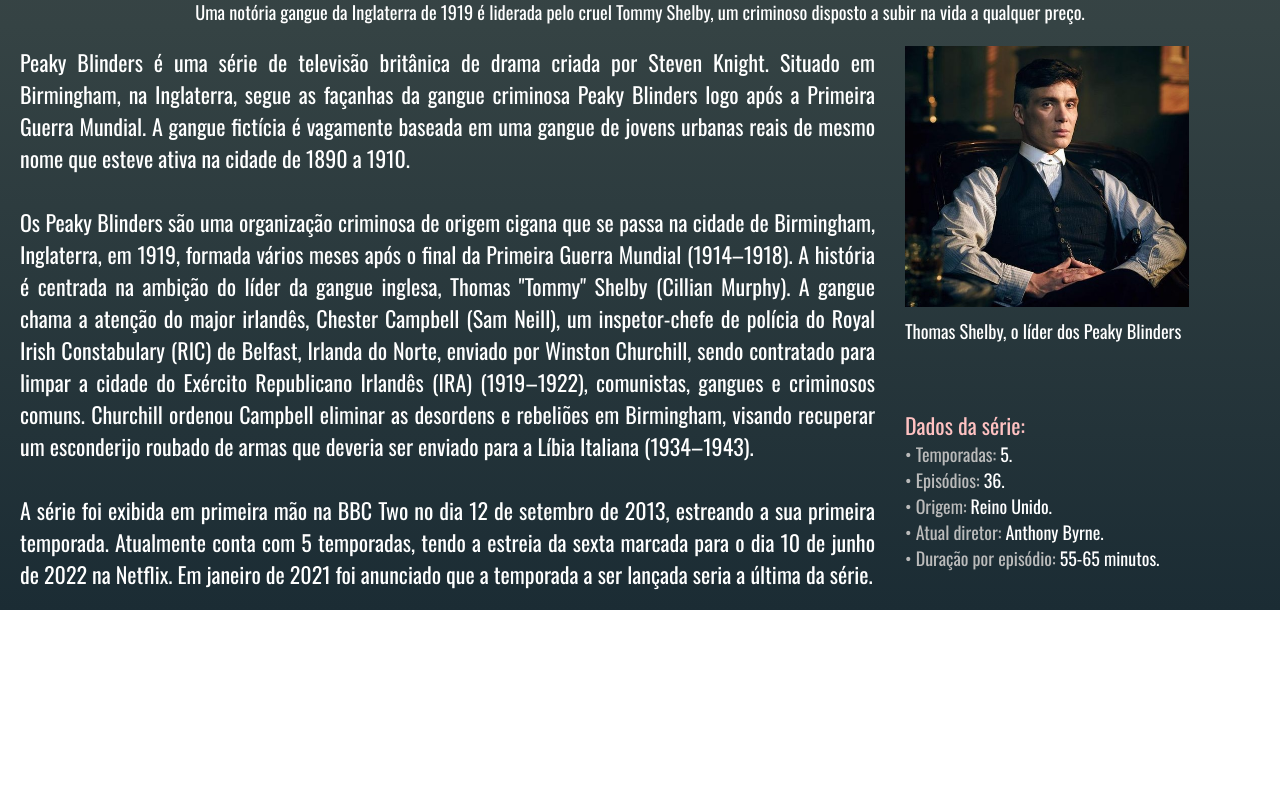
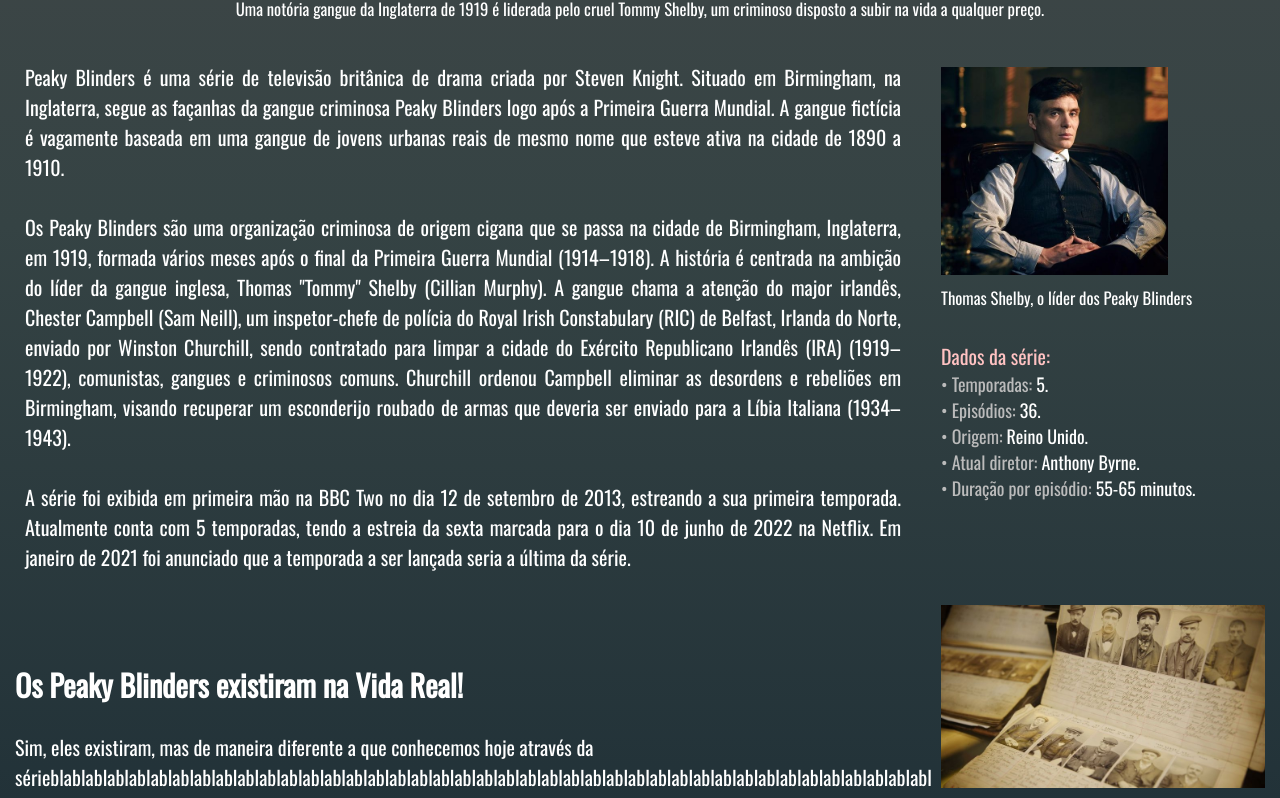
Before and after one commit to SamukaCode/DAW1, a plain HTML site: page Peaky_Blinders/index.html in a window 1280 px wide. Shown: the part 556-1354 px from the top of the page. Before the commit the page ends 1166 px from the top, so only its background shows below. Drawn offline with nearby package versions, Linux system fonts and the light colour scheme; a web font is replaced by a local one.

Commit message:
Novas alterações em CSS e index

```diff
--- a/Peaky_Blinders/css/estilo.css
+++ b/Peaky_Blinders/css/estilo.css
@@ -10,7 +10,7 @@
         body {
             font-family: 'Oswald', sans-serif;
             color:  #FFFFFF;
-            font-size: 22px;
+            font-size: 20px;
             background: linear-gradient(0deg, #1B2C34 0%, #354344 50%, #4a4a4a 100%);
             margin: 0;
             padding: 0;
@@ -24,3 +24,25 @@
         .justalign {
             text-align: center;
         }
+
+        /* ! Flex Box - ROW! */
+
+        .container { /* * Flex Box */
+            display: flex;
+            flex-direction: row;
+            flex-wrap: no-wrap;
+            justify-content: space-around;
+        }
+
+        .item { /* * Flex Box */
+            padding: 10px;
+            margin: 5px;
+          }
+
+         .index1 { /* * Flex Box */
+            width: 70%;
+         }
+
+         .index2 { /* * Flex Box */
+            width: 30%;
+         }
--- a/Peaky_Blinders/index.html
+++ b/Peaky_Blinders/index.html
@@ -14,6 +14,7 @@
     <nav>
         <div class="menu">
             <ul class="menu">
+                <li>ㅤ</li>
                 <li><a href="index.html" class="active">Página Inicial</a></li>
                 <li><a href="#">Irmãos Shelby</a>
                     <ul>
@@ -29,31 +30,34 @@
     <div align="center" style="font-family: 'My Soul', cursive; font-size: 35px; text-align: center;">
         Pela Ordem dos Peaky Blinders
     </div>
+
     <div class="justalign">
         <small>
             Uma notória gangue da Inglaterra de 1919 é liderada pelo cruel Tommy Shelby, um criminoso disposto a subir na vida a qualquer preço.
         </small>
     </div>
-    <table class="texto" cellpadding="10px" cellspacing="10px">
-        <tr>
-            <td width="70%" rowspan="2" align="justify">
-                    Peaky Blinders é uma série de televisão britânica de drama criada por Steven Knight. Situado em Birmingham, na Inglaterra, segue as façanhas da gangue criminosa Peaky Blinders logo após a Primeira Guerra Mundial. A gangue fictícia é vagamente baseada em uma gangue de jovens urbanas reais de mesmo nome que esteve ativa na cidade de 1890 a 1910.
+    <div class="container">
+        <div class="item index1">
+            <p>
+                Peaky Blinders é uma série de televisão britânica de drama criada por Steven Knight. Situado em Birmingham, na Inglaterra, segue as façanhas da gangue criminosa Peaky Blinders logo após a Primeira Guerra Mundial. A gangue fictícia é vagamente baseada em uma gangue de jovens urbanas reais de mesmo nome que esteve ativa na cidade de 1890 a 1910.
                 <br><br>
-                    Os Peaky Blinders são uma organização criminosa de origem cigana que se passa na cidade de Birmingham, Inglaterra, em 1919, formada vários meses após o final da Primeira Guerra Mundial (1914–1918). A história é centrada na ambição do líder da gangue inglesa, Thomas "Tommy" Shelby (Cillian Murphy). A gangue chama a atenção do major irlandês, Chester Campbell (Sam Neill), um inspetor-chefe de polícia do Royal Irish Constabulary (RIC) de Belfast, Irlanda do Norte, enviado por Winston Churchill, sendo contratado para limpar a cidade do Exército Republicano Irlandês (IRA) (1919–1922), comunistas, gangues e criminosos comuns. Churchill ordenou Campbell eliminar as desordens e rebeliões em Birmingham, visando recuperar um esconderijo roubado de armas que deveria ser enviado para a Líbia Italiana (1934–1943).
+                Os Peaky Blinders são uma organização criminosa de origem cigana que se passa na cidade de Birmingham, Inglaterra, em 1919, formada vários meses após o final da Primeira Guerra Mundial (1914–1918). A história é centrada na ambição do líder da gangue inglesa, Thomas "Tommy" Shelby (Cillian Murphy). A gangue chama a atenção do major irlandês, Chester Campbell (Sam Neill), um inspetor-chefe de polícia do Royal Irish Constabulary (RIC) de Belfast, Irlanda do Norte, enviado por Winston Churchill, sendo contratado para limpar a cidade do Exército Republicano Irlandês (IRA) (1919–1922), comunistas, gangues e criminosos comuns. Churchill ordenou Campbell eliminar as desordens e rebeliões em Birmingham, visando recuperar um esconderijo roubado de armas que deveria ser enviado para a Líbia Italiana (1934–1943).
                 <br><br>
-                    A série foi exibida em primeira mão na BBC Two no dia 12 de setembro de 2013, estreando a sua primeira temporada. Atualmente conta com 5 temporadas, tendo a estreia da sexta marcada para o dia 10 de junho de 2022 na Netflix. Em janeiro de 2021 foi anunciado que a temporada a ser lançada seria a última da série.
-            </td>
-            <td width="30%" style="vertical-align: top">
-                <img src="images/mainThommy.jpg" alt="Thommas" width="80%" height="80%">
+                A série foi exibida em primeira mão na BBC Two no dia 12 de setembro de 2013, estreando a sua primeira temporada. Atualmente conta com 5 temporadas, tendo a estreia da sexta marcada para o dia 10 de junho de 2022 na Netflix. Em janeiro de 2021 foi anunciado que a temporada a ser lançada seria a última da série.
+                <br><br><br>
+                <h2>Os Peaky Blinders existiram na Vida Real!</h2>
+                Sim, eles existiram, mas de maneira diferente a que conhecemos hoje através da sérieblablablablablablablablablablablablablablablablablablablablablablablablablablablablablablablablablablablablablablablablabl ablablablablablablablablaablablablablablablablablablablablablablablablablablablablablablablablablablablablablabla blablaablablablablablablablabla blablablablablablablablablablablablablablablablablablablablablablablaablablablabla blablablablablablablablablablablablablablablablablablablablablablablablablablablakkkkkkkkkkkkkkkkkkkkkkkkkkkkkkkkkkkkkkk 🤣😂🤣😂🤣😂🤣😂🤣😂🤣😂🤣😂🤣😂🤣😂🤣😂🤣😂🤣😂🤣😂🤣😂🤣😂🤣😂🤣😂🤣😂🤣😂🤣😂🤣😂🤣😂🤣😂🤣😂🤣😂🤣😂🤣😂🤣😂🤣😂🤣😂🤣😂🤣😂
+            </p>
+        </div>
+        <div class="item index2">
+            <br>
+            <img src="images/mainThommy.jpg" alt="Thomas" width="70%">
                 <figcaption>
                     <small>
                         Thomas Shelby, o líder dos Peaky Blinders
                     </small>
                 </figcaption>
-            </td>
-        </tr>
-        <tr>
-            <td style="vertical-align: top">
+                <br>
                 <span style="color:#ffc2c2">Dados da série:</span>
                 <div style="font-size: 18px">
                     <span style="color:#bbbbbb">• Temporadas:</span> 5.<br>
@@ -61,11 +65,11 @@
                     <span style="color:#bbbbbb">• Origem:</span> Reino Unido.<br>
                     <span style="color:#bbbbbb">• Atual diretor:</span> Anthony Byrne.<br>
                     <span style="color:#bbbbbb">• Duração por episódio:</span> 55-65 minutos.
+                    <br><br><br><br><br>
+                    <img src="images/Vida-Real.jpg" width="100%">
                 </span>
-            </td>
-        </tr>
-    </table>
-
+        </div>
+    </div>
 
 </body>
 </html>
```
Also changed, not shown: Peaky_Blinders/Arthur Shelby.html (+1 -0 lines), Peaky_Blinders/John Shelby.html (+1 -0 lines), Peaky_Blinders/Thomas Shelby.html (+1 -0 lines), Peaky_Blinders/vida real.html (+1 -0 lines).
